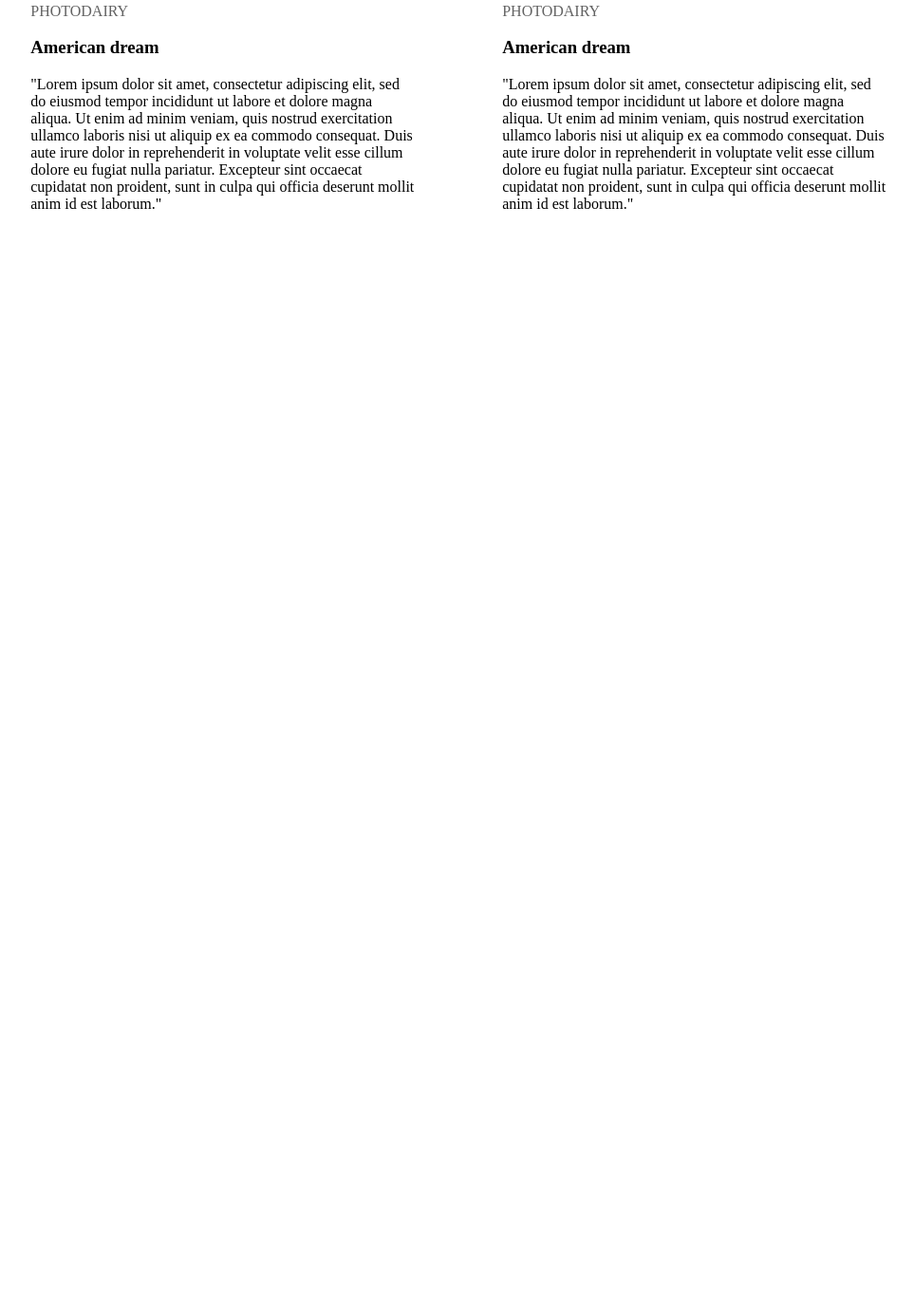
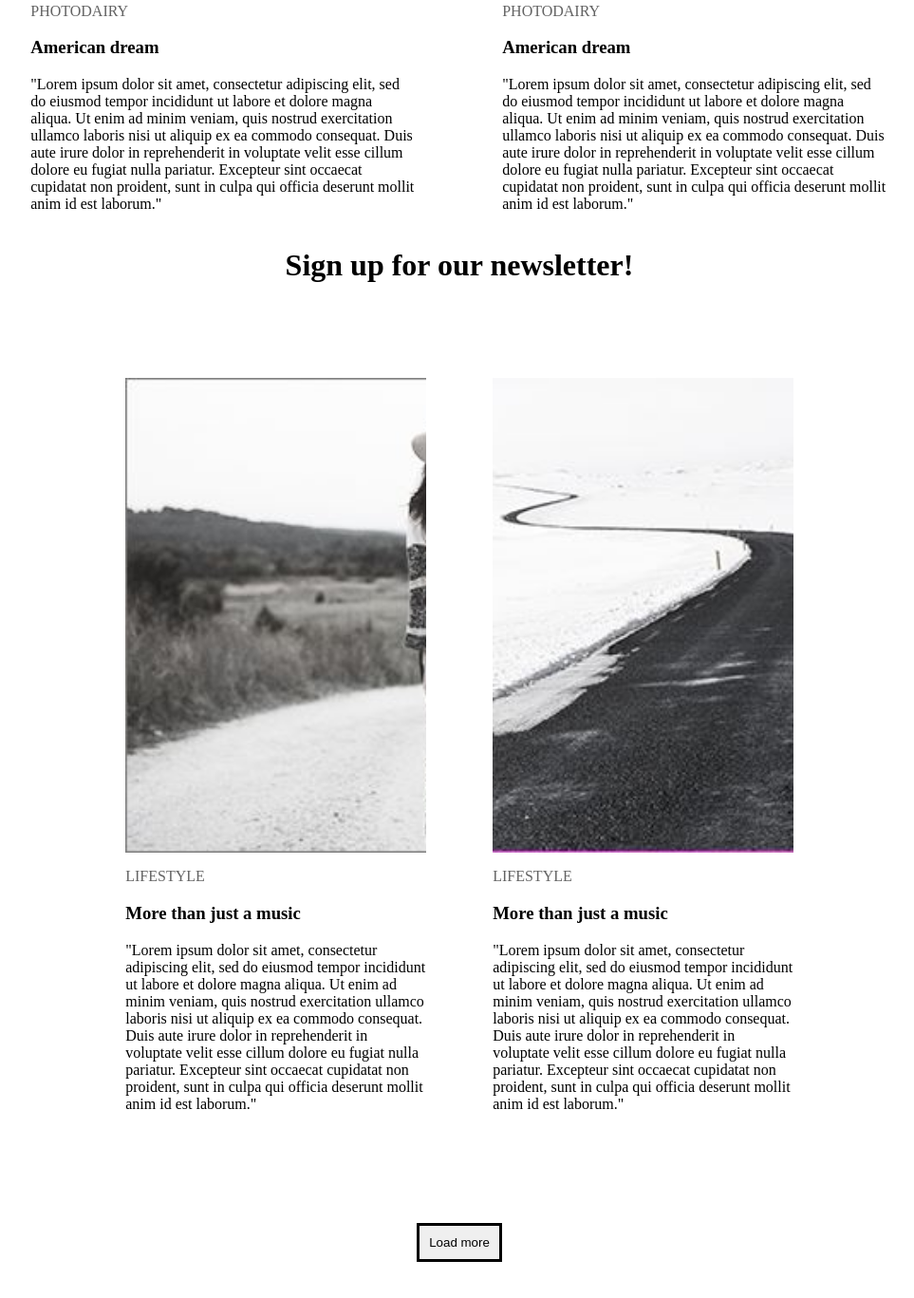
Before and after one commit to naniko555/shualeduri, a plain HTML site: page index.html in a window 1280 px wide. Shown: the part 2295-3662 px from the top of the page at 95% size, without its empty margins (156-1119 px from the left). Before the commit the page ends 2615 px from the top, so only its background shows below. Drawn offline with Linux system fonts and the light colour scheme.

Commit message:
added more staff

```diff
--- a/css/myStyles.css
+++ b/css/myStyles.css
@@ -2,7 +2,7 @@
 	margin: 1.5%;
 }
 
-.navigation{
+ .navigation{
 	display: inline-block;
 	width: 100%;
 }
@@ -57,7 +57,6 @@ color: #C7C7C7;
 /*inner container*/
 .container-inner{
 	margin: 100px;
-
 }
 
 
@@ -130,3 +129,60 @@ text-transform: uppercase;
 color: #636363;
 text-transform: uppercase;
 }
+
+
+/*###############################################*/
+
+
+
+
+
+/*####################################################*/
+/*qveda konteineri romelic oradaa gayopili marjvniv da marcxniv*/
+.container2-inner{
+margin: 100px;
+}
+.container2-inner-first{
+	display: inline-block;
+	float: left;
+	width: 45%;
+
+
+}
+.container2-inner-second{
+	display: inline-block;
+	float: right;
+	width: 45%;
+}
+.container2-inner-first-image{
+	width: 100%;
+	height:500px;
+	background-image: url("../images/back2.jpg");
+	background-size:cover;
+}
+.container2-inner-second-image{
+	width: 100%;
+	height:500px;
+	background-image: url("../images/road.jpg");
+	background-size: cover;
+}
+.container2-inner-first-text p:first-child {
+color: #636363;
+text-transform: uppercase;
+}
+.container2-inner-second-text p:first-child{
+color: #636363;
+text-transform: uppercase;
+}
+/*######################################################*/
+
+.load-container {
+	text-align: center;
+}
+
+.load-container button{
+    display: inline-block;
+    border: 3px solid;
+    padding: 10px;
+
+}
--- a/index.html
+++ b/index.html
@@ -12,8 +12,8 @@
 	<div class="navigation">
 		<img src="images/minimo.jpg" alt="minimo" />
 		<ul class="navigation-ul">
-			<li>lifesstyle</li>
-			<li>photodairy</li>
+			<li>lifesstyle</a></li>
+			<li>photodairy</a></li>
 			<li>music</li>
 			<li>travel</li>
 		</ul>
@@ -25,7 +25,7 @@
 
 	<div class="container">
 		<div class="section-photodairy">
-			<p class="section-photodairy-p1">photodairy</p>
+			<p  class="section-photodairy-p1">photodairy</p>
 			<h1>The perfect weekend getaway</h1>
 			<div>"Sed ut perspiciatis unde omnis iste natus error sit voluptatem accusantium doloremque laudantium, totam rem aperiam, eaque ipsa quae ab illo inventore veritatis et quasi architecto beatae vitae dicta sunt explicabo. Nemo enim ipsam voluptatem quia voluptas sit aspernatur aut odit aut fugit, sed quia consequuntur magni dolores eos qui ratione voluptatem sequi nesciunt. Neque porro quisquam est, qui dolorem ipsum quia dolor sit amet, consectetur, adipisci velit, sed quia non numquam eius modi tempora incidunt ut labore et dolore magnam aliquam quaerat voluptatem. Ut enim ad minima veniam, quis nostrum exercitationem ullam corporis suscipit laboriosam, nisi ut aliquid ex ea commodi consequatur? Quis autem vel eum iure reprehenderit qui in ea voluptate velit esse quam nihil molestiae consequatur, vel illum qui dolorem eum fugiat quo voluptas nulla pariatur?"</div>
 			<p class="section-photodairy-p2">leave a comemnt</p>
@@ -37,7 +37,7 @@
 				<div class="container-inner-first-image"></div>
 
 				<div class="container-inner-first-text">
-					<p class="container-inner-first-text">lifestyle</p>
+					<p id="lifestyle"class="container-inner-first-text">lifestyle</p>
 					<h3>More than just a music</h3>
 					<p>"Lorem ipsum dolor sit amet, consectetur adipiscing elit, sed do eiusmod tempor incididunt ut labore et dolore magna aliqua. Ut enim ad minim veniam, quis nostrud exercitation ullamco laboris nisi ut aliquip ex ea commodo consequat. Duis aute irure dolor in reprehenderit in voluptate velit esse cillum dolore eu fugiat nulla pariatur. Excepteur sint occaecat cupidatat non proident, sunt in culpa qui officia deserunt mollit anim id est laborum."</p>
 				</div>
@@ -50,7 +50,7 @@
 					<p>"Lorem ipsum dolor sit amet, consectetur adipiscing elit, sed do eiusmod tempor incididunt ut labore et dolore magna aliqua. Ut enim ad minim veniam, quis nostrud exercitation ullamco laboris nisi ut aliquip ex ea commodo consequat. Duis aute irure dolor in reprehenderit in voluptate velit esse cillum dolore eu fugiat nulla pariatur. Excepteur sint occaecat cupidatat non proident, sunt in culpa qui officia deserunt mollit anim id est laborum."</p>
 				</div>
 
-			</div>
+			</div> <!-- end of container-inner-first -->
 
 			<div class="container-inner-second">
 				<div class="container-inner-second-image"></div>
@@ -68,12 +68,42 @@
 					<h3>American dream</h3>
 					<p>"Lorem ipsum dolor sit amet, consectetur adipiscing elit, sed do eiusmod tempor incididunt ut labore et dolore magna aliqua. Ut enim ad minim veniam, quis nostrud exercitation ullamco laboris nisi ut aliquip ex ea commodo consequat. Duis aute irure dolor in reprehenderit in voluptate velit esse cillum dolore eu fugiat nulla pariatur. Excepteur sint occaecat cupidatat non proident, sunt in culpa qui officia deserunt mollit anim id est laborum."</p>
 				</div>
+			</div> <!-- end of container-inner-second -->
 
+			<div style="clear:both"></div>
+			<div>  <!-- end of outer container -->
+			<h1 style="text-align: center;">Sign up for our newsletter!</h1>
+
+			<div class="input"> </div>
+
+			<!-- isev or nawilad vyop -->
+
+		<div class="container2-inner">
+			<div class="container2-inner-first">
+				<div class="container2-inner-first-image"></div>
+
+				<div class="container2-inner-first-text">
+					<p class="container2-inner-first-text">lifestyle</p>
+					<h3>More than just a music</h3>
+					<p>"Lorem ipsum dolor sit amet, consectetur adipiscing elit, sed do eiusmod tempor incididunt ut labore et dolore magna aliqua. Ut enim ad minim veniam, quis nostrud exercitation ullamco laboris nisi ut aliquip ex ea commodo consequat. Duis aute irure dolor in reprehenderit in voluptate velit esse cillum dolore eu fugiat nulla pariatur. Excepteur sint occaecat cupidatat non proident, sunt in culpa qui officia deserunt mollit anim id est laborum."</p>
+				</div>
 			</div>
-		<div> <!-- end of container-inner -->
+			<div class="container2-inner-second">
+				<div class="container2-inner-second-image"></div>
+
+				<div class="container2-inner-second-text">
+					<p class="container2-inner-second-text">lifestyle</p>
+					<h3>More than just a music</h3>
+					<p>"Lorem ipsum dolor sit amet, consectetur adipiscing elit, sed do eiusmod tempor incididunt ut labore et dolore magna aliqua. Ut enim ad minim veniam, quis nostrud exercitation ullamco laboris nisi ut aliquip ex ea commodo consequat. Duis aute irure dolor in reprehenderit in voluptate velit esse cillum dolore eu fugiat nulla pariatur. Excepteur sint occaecat cupidatat non proident, sunt in culpa qui officia deserunt mollit anim id est laborum."</p>
+				</div>
+
+			 </div>
+			 <div style="clear: both"></div>
+		</div> <!-- end of container2-inner -->
+
+		 <div class="load-container"> <button> Load more</button>  </div>
 
 
-	<div>
 
 <div>
 </body>
```
Also changed, not shown: images/back2.JPG (added), images/road.JPG (added).
